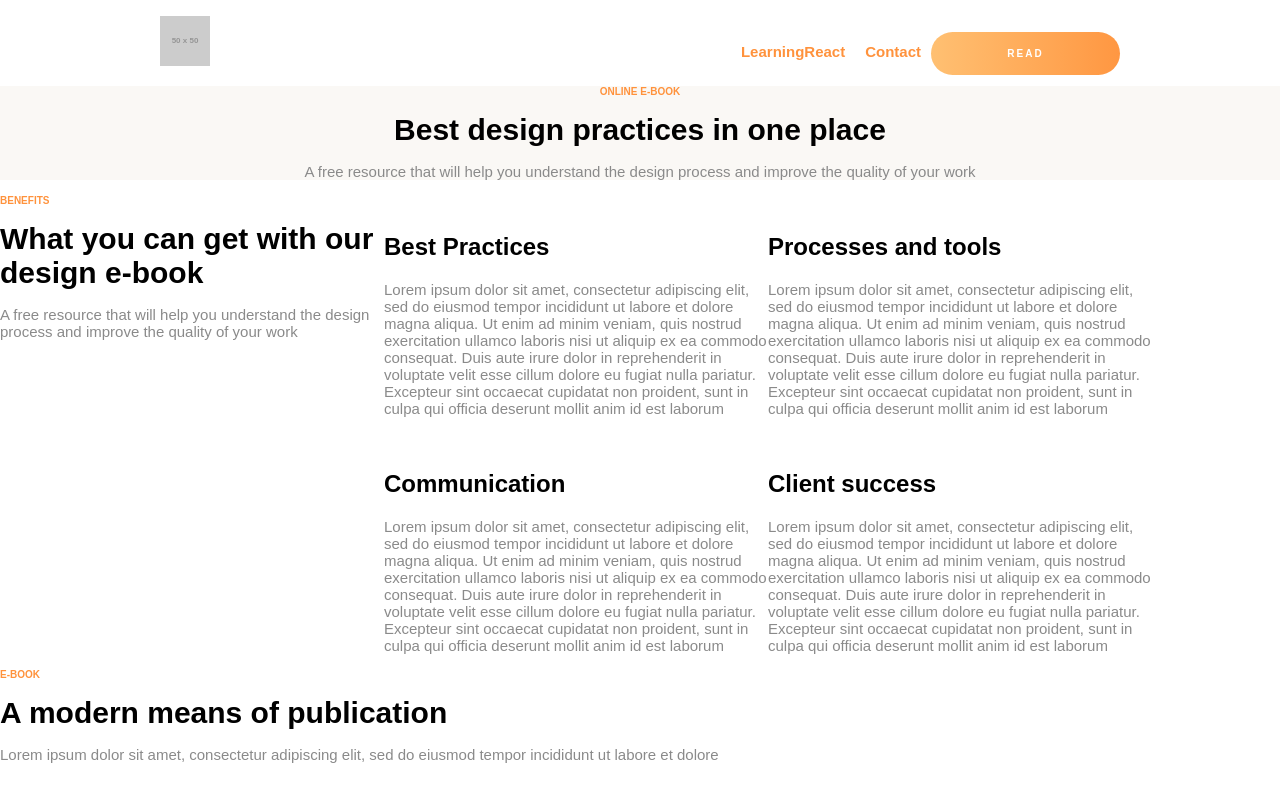
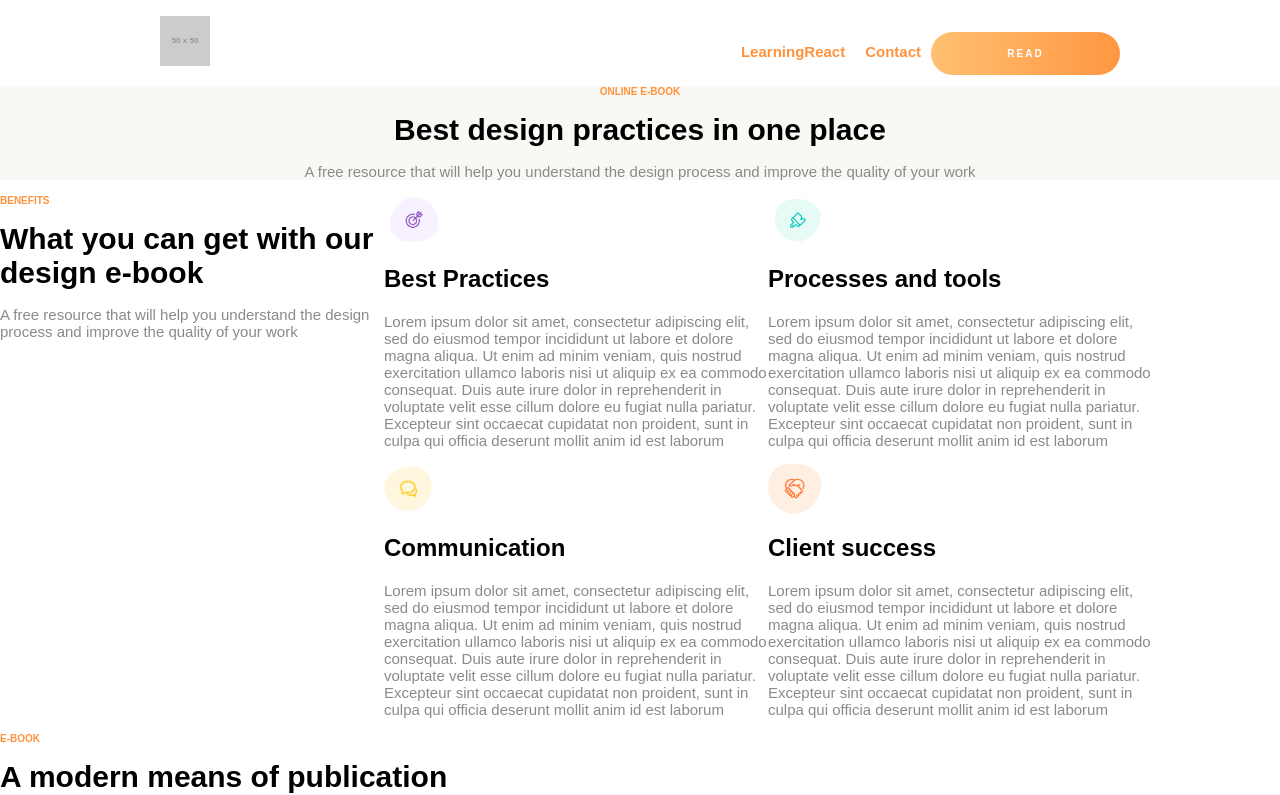
Before and after one commit to valeanto/website-react, a React (Create React App) app: page / in a window 1280 px wide. Shown: the top 795 px of the page. Built offline with nearby package versions, Linux system fonts and the light colour scheme.

Commit message:
added images styling

```diff
--- a/src/components/Welcome.js
+++ b/src/components/Welcome.js
@@ -1,4 +1,8 @@
 import React from "react";
+import purpleImage from "./../images/purple.png";
+import yellowImage from "./../images/yellow.png";
+import orangeImage from "./../images/orange.png";
+import blueImage from "./../images/blue.png";
 export default function Welcome() {
   return (
     <>
@@ -21,7 +25,9 @@ export default function Welcome() {
             </p>
           </div>
           <div>
-            <img src=""></img>
+            <div class="image-container">
+              <img src={purpleImage} alt="" class="image"></img>
+            </div>
             <h2> Best Practices</h2>
             <p>
               Lorem ipsum dolor sit amet, consectetur adipiscing elit, sed do
@@ -34,7 +40,9 @@ export default function Welcome() {
             </p>
           </div>
           <div>
-            <img src=""></img>
+            <div class="image-container">
+              <img src={blueImage} alt="" class="image"></img>
+            </div>
             <h2> Processes and tools</h2>
             <p>
               Lorem ipsum dolor sit amet, consectetur adipiscing elit, sed do
@@ -48,7 +56,13 @@ export default function Welcome() {
           </div>
           <div></div>
           <div>
-            <img src=""></img>
+          <div class='image-container'>
+              <img
+                src={yellowImage}
+                alt=""
+                class='image'
+              ></img>
+            </div>
             <h2> Communication</h2>
             <p>
               Lorem ipsum dolor sit amet, consectetur adipiscing elit, sed do
@@ -61,7 +75,13 @@ export default function Welcome() {
             </p>
           </div>
           <div>
-            <img src=""></img>
+          <div class='image-container'>
+              <img
+                src={orangeImage}
+                alt=""
+                class='image'
+              ></img>
+            </div>
             <h2> Client success</h2>
             <p>
               Lorem ipsum dolor sit amet, consectetur adipiscing elit, sed do
@@ -81,7 +101,7 @@ export default function Welcome() {
             Lorem ipsum dolor sit amet, consectetur adipiscing elit, sed do
             eiusmod tempor incididunt ut labore et dolore
           </p>
-          <img src="" />
+
         </section>
         <section>
           <h5>users</h5>
--- /dev/null
+++ b/src/components/learning react/Hooks/useMemoTest.js
@@ -0,0 +1,13 @@
+import React, {useState, useMemo} from 'react'
+// useMemo caches an input value and given output so that it doesnt have to render every time app renders
+// two pieces of state, number and color
+// functions that doubles our number
+// loop
+export default function useMemoTest() {
+    return (
+        <div>
+
+
+        </div>
+    )
+}
--- a/src/style/_layout.scss
+++ b/src/style/_layout.scss
@@ -6,17 +6,17 @@
   flex-wrap: wrap;
   flex-direction: row;
   position: relative;
-  a{
-    text-decoration:none;
-    color:$boldorange;
-    font-weight:bold;
+  a {
+    text-decoration: none;
+    color: $boldorange;
+    font-weight: bold;
   }
   .right {
     position: absolute;
     right: 0;
     padding: inherit;
-      > a{
-      padding:10px;
+    > a {
+      padding: 10px;
     }
   }
 }
@@ -38,3 +38,12 @@
 .background-color {
   background-color: $lightorange;
 }
+.image-container {
+  width: 100%;
+  height: 50px;
+}
+.image {
+  float: left;
+  height: 100%;
+  object-fit: contain;
+}
```
